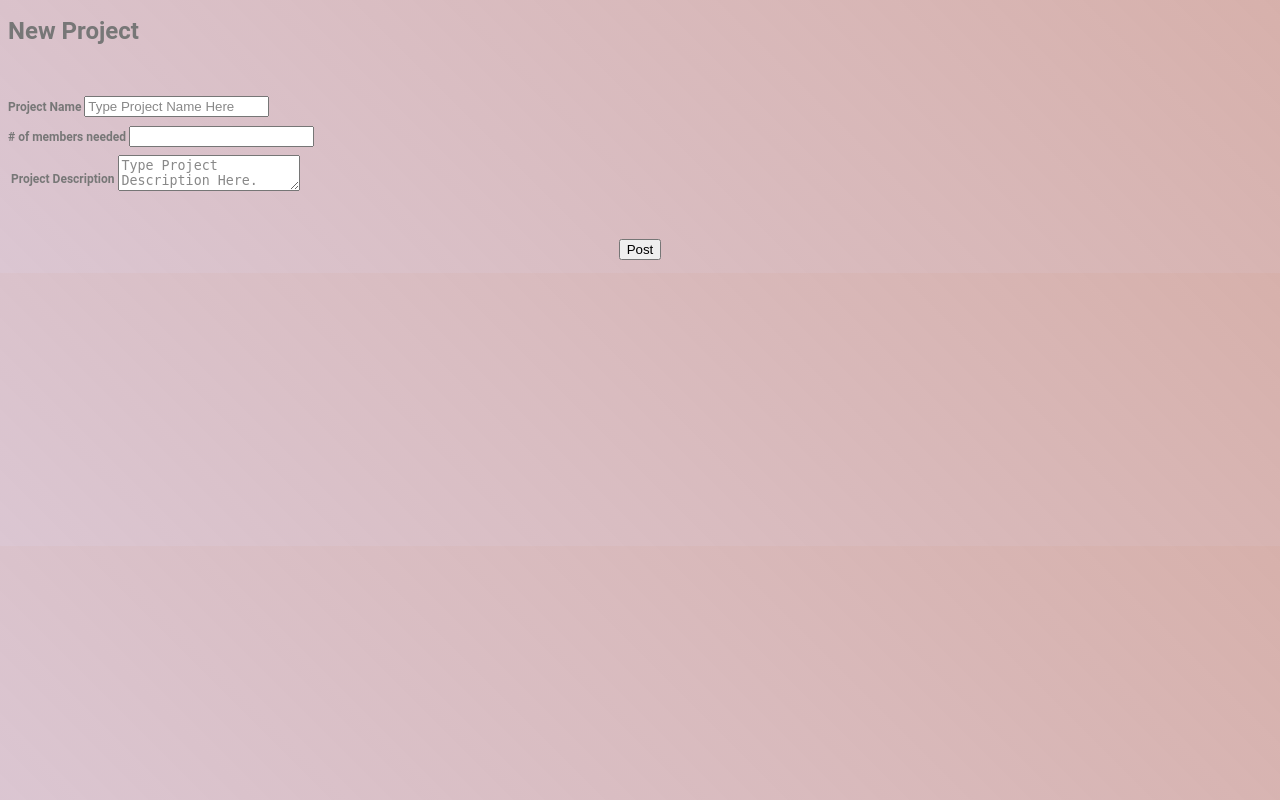
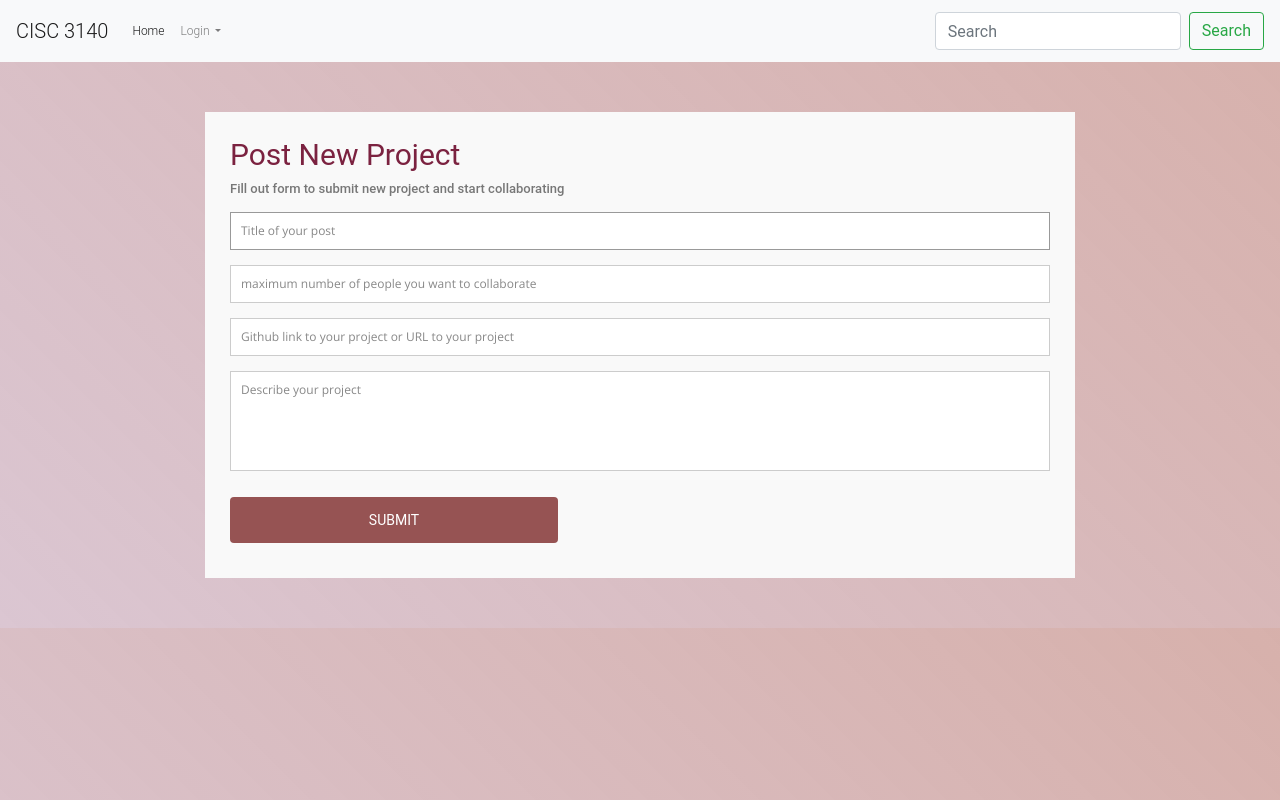
Before and after one commit to bc-cisc3140-mw2-fall2019/class_project, a Flask app: page /newProjects in a window 1280 px wide. Run offline with Flask 2, Linux system fonts and the light colour scheme; some libraries are stand-ins or nearby versions.

Commit message:
Update newProject.html

```diff
--- a/app/templates/newProject.html
+++ b/app/templates/newProject.html
@@ -1,18 +1,41 @@
 <!-- IMPORTANT NOTE: The back-end team should first create a copy of this HTML file, implement python code on that
 file, and place it onto apps/templates folder. Do NOT implement anything on the original file within the
 front-end folder, as the front-end team are still working on this. (11/07/2019) -->
+{% extends "layout.html" %}
 
-<!DOCTYPE html>
+{% block head %}
+<link href="../static/css/newProject.css" rel="stylesheet" style="text/css">
+{% endblock %}
+{% block content %}
 
-<html>
-<head>
-	<meta charset="utf-8">
-	<meta name="viewport" content="width = device-width, initial-scale=1">
-	<title>New Project</title>
-	<link href="../static/css/newProject.css" rel="stylesheet" style="text/css">
-</head>
-<body>
-	<div class="newProject_head"><h1>New Project</h1></div> <br>
+<div class="container">
+	<form id="contact" action="" method="post">
+		<h3>Post New Project</h3>
+		<h4>Fill out form to submit new project and start collaborating</h4>
+		<fieldset>
+			<input placeholder="Title of your post" type="text" tabindex="1" required autofocus>
+		</fieldset>
+		<fieldset>
+			<input placeholder="maximum number of people you want to collaborate" type="email" tabindex="2" required>
+		</fieldset>
+		<fieldset>
+			<input placeholder="Github link to your project or URL to your project" type="url" tabindex="4" required>
+		</fieldset>
+		<fieldset>
+			<textarea placeholder="Describe your project" tabindex="5" required></textarea>
+		</fieldset>
+		<fieldset>
+			<button name="submit" type="submit" id="contact-submit" data-submit="...Sending">Submit</button>
+		</fieldset>
+	</form>
+
+
+</div>
+{% endblock %}
+{% block scripts %}
+<script src="{{ url_for('static', filename='./js/validNum.js') }}"></script>
+{% endblock scripts %}
+<!--	<div class="newProject_head"><h1>New Project</h1></div> <br>
 	<div class="newProject_format">
 		<div class="label_format">
 			<label for="project_name" class="name_label"><b>Project Name</b></label>
@@ -32,23 +55,4 @@ front-end folder, as the front-end team are still working on this. (11/07/2019)
 			</table>
 		</div> <br>
 	</div>
-	<div style="text-align: center;"> <input type="submit" value="Post" id="submit"> </div>
-
-<script>
-function validNum() {
-    var number = document.getElementById('num').value;
-    var check = /^[0-9]+$/;
-    if (number.match(check) || number.length == 0) {
-        document.getElementById('num').style.borderColor = "black";
-        document.getElementById('numError').innerHTML = "";
-        document.getElementById('numError').style.display = none;
-    }
-    else {
-        document.getElementById('num').style.borderColor = "red";
-        document.getElementById('numError').innerHTML = "Please enter a number. If no requirements, leave it blank.";
-        document.getElementById('numError').style.visibility = "visible";
-    }
-}
-</script>
-</body>
-</html>
+	<div style="text-align: center;"> <input type="submit" value="Post" id="submit"> </div>-->
```
